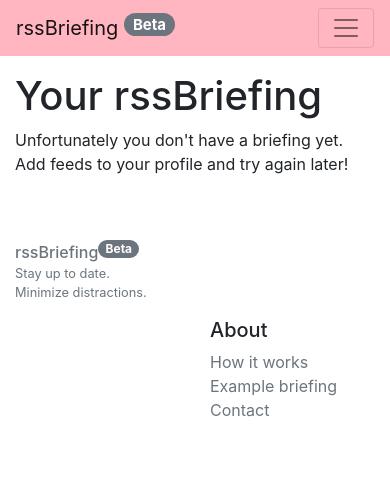
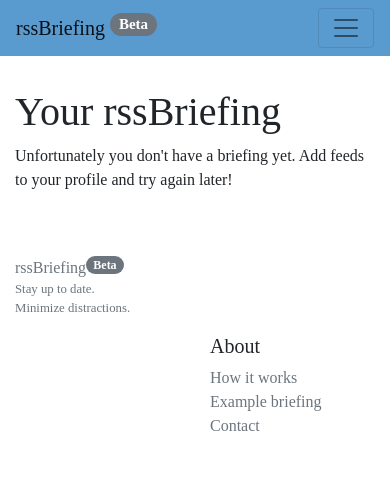
Before and after one commit to grbtm/rssBriefing, a Flask app: page / in a window 390 px wide. Shown: the top 501 px of the page. Run offline with Flask 2, Linux system fonts and the light colour scheme; the visitor is signed in with stand-in values (Sample User, id 1); data comes from the database, SQL or seed files in the repository; data that the repository does not hold is empty; some libraries are stand-ins or nearby versions.

Commit message:
udpated css to new font and using media queries of bootstrap 4.5/Sass; refactored summarization by moving model params to configs

```diff
--- a/rssbriefing/briefing_model/briefing.py
+++ b/rssbriefing/briefing_model/briefing.py
@@ -87,7 +87,7 @@ def generate_briefing():
 
             selected = rank_candidates(app, candidates, topic_model, args.similarity_threshold)
 
-            selected = enrich_with_summary(selected)
+            selected = enrich_with_summary(app, selected)
 
             app.logger.info(f'The chosen briefing items are:')
             for post in selected:
--- a/rssbriefing/briefing_model/configs.py
+++ b/rssbriefing/briefing_model/configs.py
@@ -50,3 +50,9 @@ DISCARD_FEEDS = ["Bloomberg.com", "Bloomberg Politics"]
 
 # Black list of keywords to filter for topic modeling
 DISCARD_KEYWORDS = ["Live ", "Coronavirus latest"]
+
+# transformers BERT summarization model parameters
+SUMMARIZATION_MODEL = "bart-large-cnn"
+TOKENIZER = "facebook/bart-large-cnn"
+MIN_LENGTH = 190
+MAX_LENGTH = 300
--- a/rssbriefing/briefing_view.py
+++ b/rssbriefing/briefing_view.py
@@ -43,7 +43,9 @@ def index():
 
     # Get all items of most recent briefing
     items = get_briefing_items(user=g.user.id, briefing_date=latest_briefing_date)
-    items = sorted(items, key=lambda item: int(item.guid), reverse=False)
+
+    if all([item.guid for item in items]):
+        items = sorted(items, key=lambda item: int(item.guid), reverse=False)
 
     # If briefing available: Convert briefing date to custom string format for display
     if latest_briefing_date:
--- a/rssbriefing/static/product.css
+++ b/rssbriefing/static/product.css
@@ -1,7 +1,3 @@
-.container {
-  max-width: 960px;
-}
-
 /*
  * Custom translucent site header
  */
--- a/rssbriefing/static/style.css
+++ b/rssbriefing/static/style.css
@@ -1,4 +1,43 @@
-.container{
-    max-width:800px;
-    margin:0 auto;
+body{
+    font-family: "Merriweather";
 }
+
+body nav.navbar.navbar-expand-lg.navbar-light {
+    background-color: #599acf;
+}
+
+h1{
+    margin-top: 2rem;
+}
+
+div article.item {
+    margin-bottom:40px;
+}
+
+
+article h5 {
+    margin-top: 2.4rem;
+    margin-bottom: 1.2rem;
+    font-size: 1.6rem;
+    line-height: 1.4;
+    font-weight: 700;
+}
+
+article p.text-justify{
+    font-size: 1.2rem;
+    line-height: 1.6;
+    font-weight: 100;
+    text-align: left;
+}
+
+@media (min-width: 1200px) {
+    .container{
+        max-width: 799px;
+    }
+}
+
+@media (min-width: 992px) {
+    .container{
+      max-width: 799px;
+}
+}
--- a/rssbriefing/templates/base.html
+++ b/rssbriefing/templates/base.html
@@ -7,17 +7,19 @@
     <meta name="viewport" content="width=device-width, initial-scale=1, shrink-to-fit=no">
 
     <!-- Bootstrap CSS -->
-    <link rel="stylesheet" href="https://stackpath.bootstrapcdn.com/bootstrap/4.3.1/css/bootstrap.min.css"
-          integrity="sha384-ggOyR0iXCbMQv3Xipma34MD+dH/1fQ784/j6cY/iJTQUOhcWr7x9JvoRxT2MZw1T" crossorigin="anonymous">
+    <!--<link rel="stylesheet" href="https://stackpath.bootstrapcdn.com/bootstrap/4.3.1/css/bootstrap.min.css"
+         integrity="sha384-ggOyR0iXCbMQv3Xipma34MD+dH/1fQ784/j6cY/iJTQUOhcWr7x9JvoRxT2MZw1T" crossorigin="anonymous"> -->
+    <link rel="stylesheet" href="https://stackpath.bootstrapcdn.com/bootstrap/4.5.0/css/bootstrap.min.css"
+          integrity="sha384-9aIt2nRpC12Uk9gS9baDl411NQApFmC26EwAOH8WgZl5MYYxFfc+NcPb1dKGj7Sk" crossorigin="anonymous">
+    <link rel="stylesheet" type="text/css" href="{{ url_for('static', filename='style.css') }}">
 
     {% block stylesheet %}{% endblock %}
-
     <title>{% block title %}{% endblock %} - rssBriefing</title>
 </head>
 
 <body>
 
-<nav class="navbar navbar-expand-lg navbar-light" style="background-color: #FFB6C1;">
+<nav class="navbar navbar-expand-lg navbar-light">
     <a class="navbar-brand" href="{{ url_for('briefing.index') }}">
         rssBriefing <span class="badge badge-pill badge-secondary" style="vertical-align: top">Beta</span>
     </a>
--- a/rssbriefing/templates/briefing/index.html
+++ b/rssbriefing/templates/briefing/index.html
@@ -1,6 +1,6 @@
 {% extends 'base.html' %}
 
-{% block stylesheet %}<link rel="stylesheet" href="{{ url_for('static', filename='style.css') }}">{% endblock %}
+{% block stylesheet %}<link rel="stylesheet" type="text/css" href="{{ url_for('static', filename='style.css') }}">{% endblock %}
 
 {% block header %}
 <li class="nav-item">
```
Also changed, not shown: rssbriefing/briefing_model/summarization.py (+18 -7 lines). Lines whose indentation alone changed are shown as unchanged.
